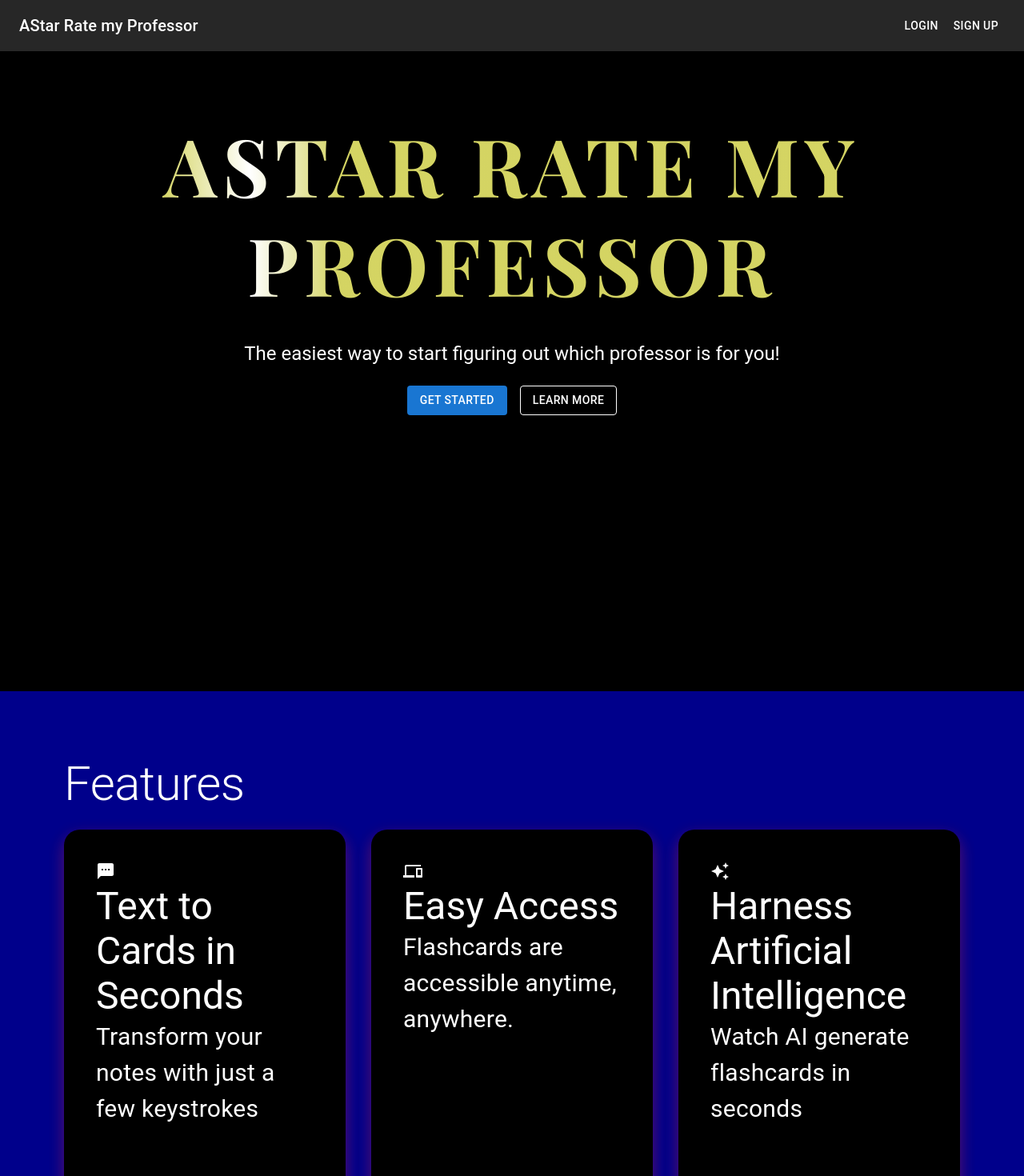
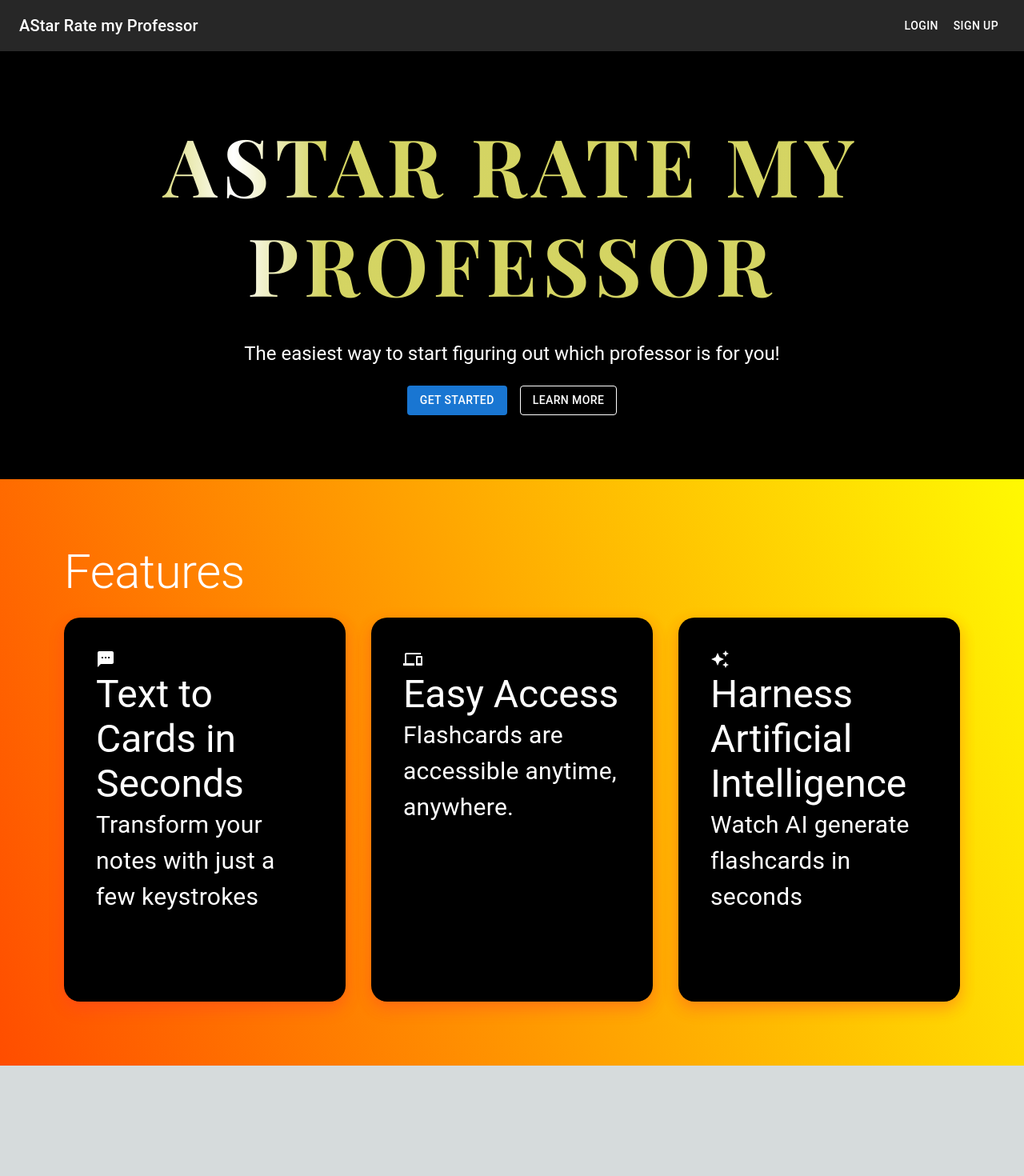
Before and after one commit to Shoheicode/Project-5--AI-Rate-My-Professor, a Next.js app: page / in a window 1280 px wide. Shown: the top 1470 px of the page at 80% size. After the commit the page ends 1332 px from the top, so only its background shows below. Built offline with nearby package versions, Linux system fonts and the light colour scheme; no server answers; a web font is replaced by a local one.

Commit message:
Updated page feature background

```diff
--- a/app/page.js
+++ b/app/page.js
@@ -21,7 +21,7 @@ export default function Home() {
       <NavBar />
       <Box
           width={"100%"}
-          height={"100vh"}
+          min-height={"100vh"}
           sx={{ textAlign: "center" }}
           bgcolor={"black"}
           color={"white"}
@@ -54,12 +54,29 @@ export default function Home() {
 
         <Box
           // sx={{ my: 6 }}
+          sx={
+            {
+              background: 'linear-gradient(70deg, rgba(255,77,0,1) 0%, rgba(255,249,2,1) 100%)',
+              //borderRadius: '10px',
+              // display: 'flex',
+              // justifyContent: 'center',
+              // alignItems: 'center',
+              // color: 'white',
+              // fontSize: '24px',
+              // fontWeight: 'bold',
+              // textShadow: '2px 2px 4px rgba(0,0,0,0.3)',
+            }
+          }
           padding={10}
           bgcolor={"darkblue"}
           color={"white"}
-          height={"100vh"}
+          min-height={"100vh"}
         >
-          <Typography variant="h2" component="h2" gutterBottom className="apply">
+          <Typography
+            variant="h2"
+            component="h2"
+            gutterBottom
+            className="apply">
             Features
           </Typography>
           <Grid container spacing={4}>
```
